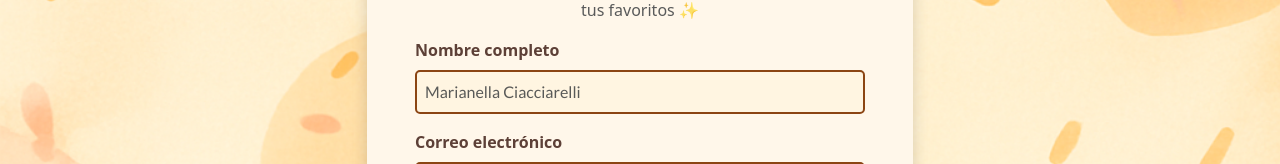
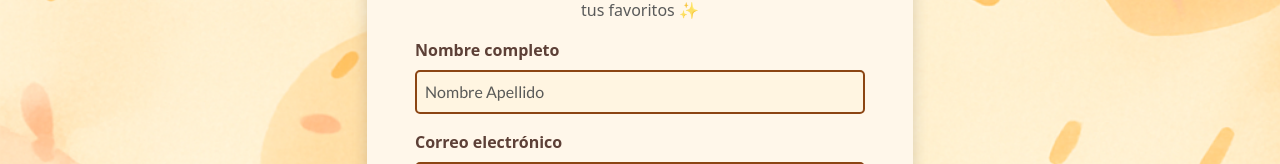
Before and after one commit to marianellaciacciarelli/mil-sabores2, a React (Vite) app: page /registroUsuario in a window 1280 px wide. Shown: the part 288-452 px from the top of the page. Built offline with nearby package versions, Linux system fonts and the light colour scheme.

Commit message:
pequeños cambios

```diff
--- a/src/pages/RegistroUsuario.jsx
+++ b/src/pages/RegistroUsuario.jsx
@@ -65,7 +65,7 @@ return (
 id="nombre"
 type="text"
 className="form-control"
-placeholder="Marianella Ciacciarelli"
+placeholder="Nombre Apellido"
 value={form.nombre}
 onChange={onChange}
 required
```
